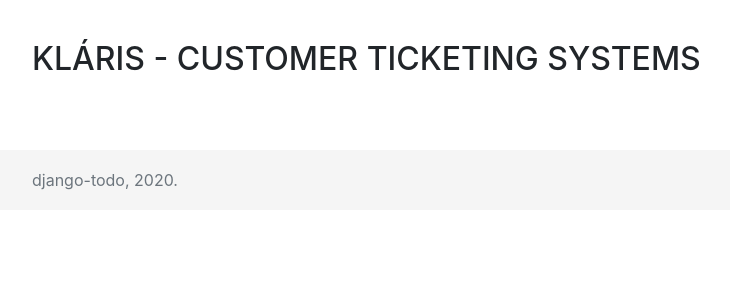
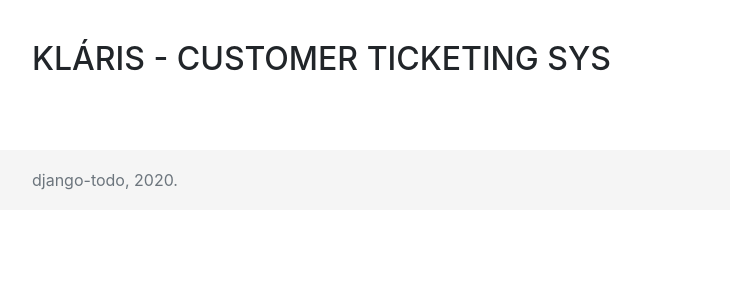
Before and after one commit to rolandoda/django-todo, a Django app: page / in a window 1280 px wide. Shown: the part 56-356 px from the top of the page, without its empty margins (53-783 px from the left). Run offline with Django 3.2, Linux system fonts and the light colour scheme; some libraries are stand-ins or nearby versions.

Commit message:
text update

```diff
--- a/templates/home.html
+++ b/templates/home.html
@@ -1,5 +1,5 @@
 {% extends 'base.html' %}
 
 {% block content %}
-<h2>KLÁRIS - CUSTOMER TICKETING SYSTEMS</h2>
+<h2>KLÁRIS - CUSTOMER TICKETING SYS</h2>
 {% endblock content %}
```
